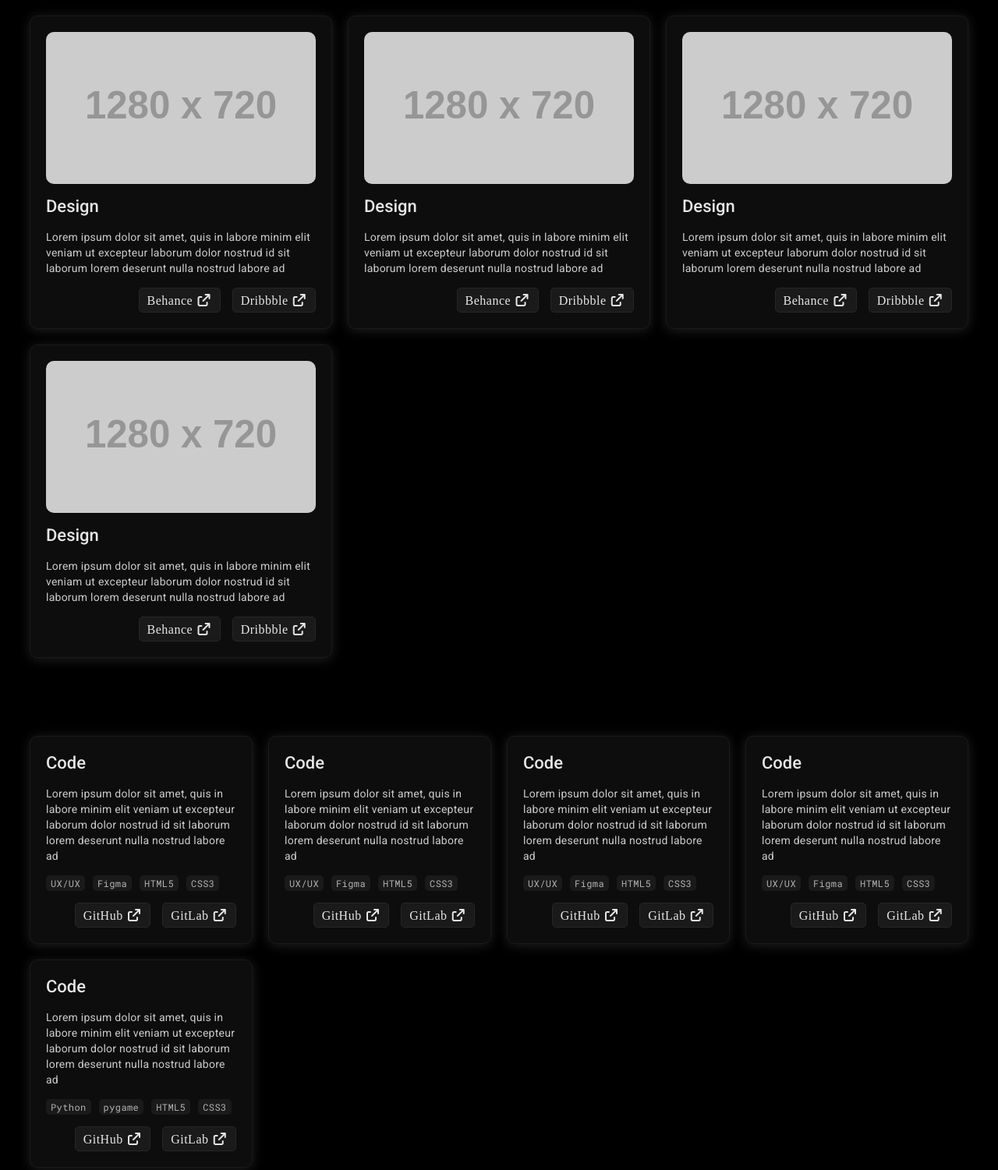
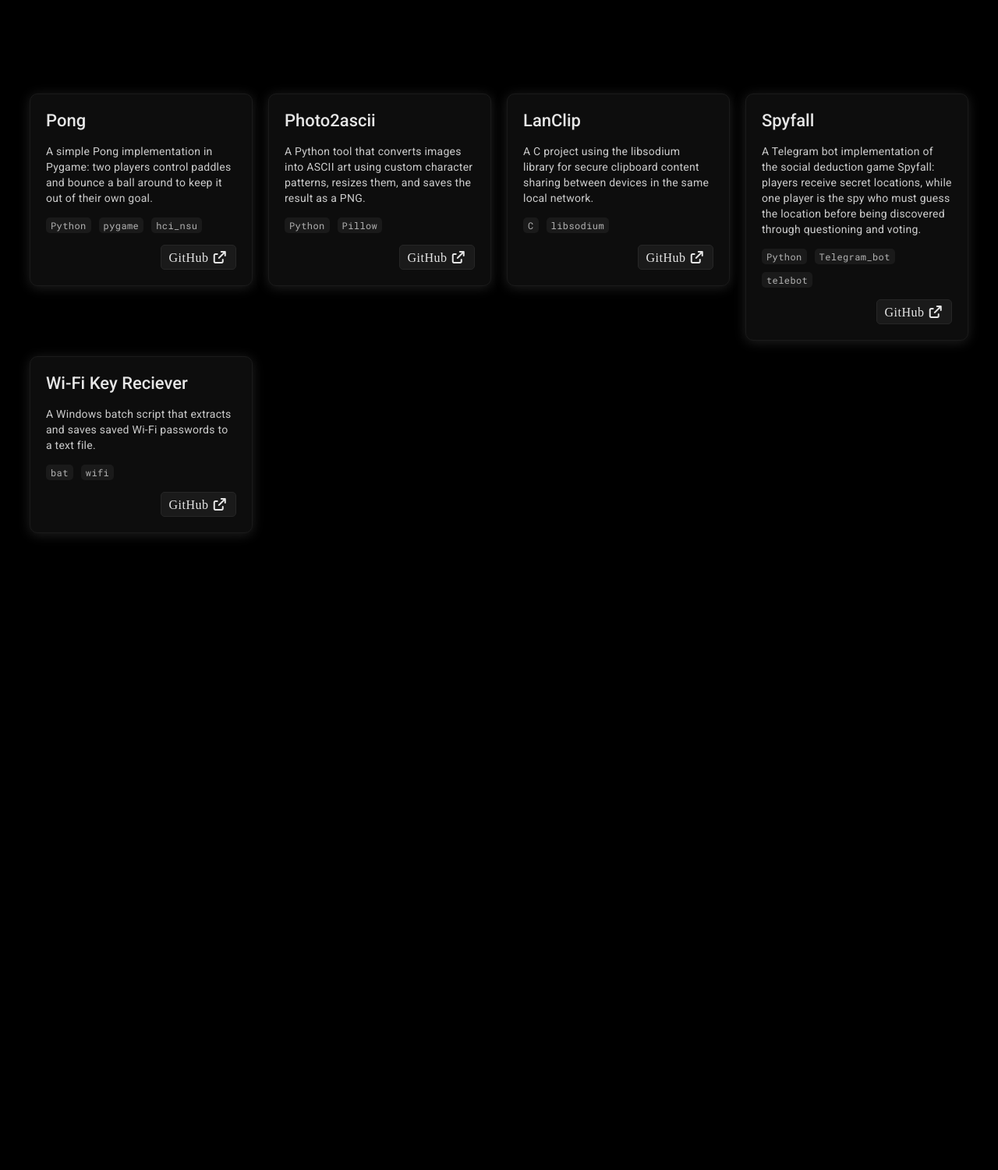
Before and after one commit to alyreniko/website, a plain HTML site: page index.html in a window 1280 px wide. Shown: the part 400-1901 px from the top of the page at 78% size. After the commit the page ends 1184 px from the top, so only its background shows below. Drawn offline with Linux system fonts and the light colour scheme; placeholder pictures from the web are drawn by us.

Commit message:
chore: Add a project to rendering projects on JavaScript cards
The changes replace static HTML cards with dynamic rendering through JavaScript, using a projects array as the data source. Each project entry contains details like title, description, tags and links that get transformed into DOM elements.

```diff
--- a/index.html
+++ b/index.html
@@ -22,160 +22,62 @@
                 <span class="identity__alias">ALYRENIKO</span>
             </h1>
         </main>
-        <section class="design-portfolio projects">
-            <div class="card">
-                <img class="card__image" src="https://dummyimage.com/1280x720/222/aaa" alt="card__image" width="100%"/>
-                <h3 class="card__title">Design</h3>
-                <p class="card__description"> Lorem ipsum dolor sit amet, quis in labore minim elit veniam ut excepteur laborum dolor nostrud id sit laborum lorem deserunt nulla nostrud labore ad</p>
+        <section id="design" class="design-portfolio projects"></section>
+        <section id="code" class="code-portfolio projects"></section>
+
+        <script>
+        const projects = [
+          {
+            type: "code", title: "Pong",
+            description: "A simple Pong implementation in Pygame: two players control paddles and bounce a ball around to keep it out of their own goal.",
+            tags: ["Python", "pygame", "hci_nsu"],
+            links: [{ text: "GitHub", url: "https://github.com/alyreniko/pong-pygame" }]
+          },
+          {
+            type: "code", title: "Photo2ascii",
+            description: "A Python tool that converts images into ASCII art using custom character patterns, resizes them, and saves the result as a PNG.",
+            tags: ["Python", "Pillow"],
+            links: [{ text: "GitHub", url: "https://github.com/alyreniko/photo2ascii-dithering" }]
+          },
+          {
+            type: "code", title: "LanClip",
+            description: "A C project using the libsodium library for secure clipboard content sharing between devices in the same local network.",
+            tags: ["C", "libsodium"],
+            links: [{ text: "GitHub", url: "https://github.com/alyreniko/lanclip" }]
+          },
+          {
+            type: "code", title: "Spyfall",
+            description: "A Telegram bot implementation of the social deduction game Spyfall: players receive secret locations, while one player is the spy who must guess the location before being discovered through questioning and voting.",
+            tags: ["Python", "Telegram_bot", "telebot"],
+            links: [{ text: "GitHub", url: "https://github.com/alyreniko/spyfall-telegram-bot" }]
+          },
+          {
+            type: "code", title: "Wi-Fi Key Reciever",
+            description: "A Windows batch script that extracts and saves saved Wi-Fi passwords to a text file.",
+            tags: ["bat", "wifi"],
+            links: [{ text: "GitHub", url: "https://github.com/alyreniko/wfpe" }]
+          }
+        ];
+
+        function renderProjects(type, containerId) {
+          const container = document.getElementById(containerId);
+          container.innerHTML = projects
+            .filter(p => p.type === type)
+            .map(p => `
+              <div class="card">
+                ${p.image ? `<img class="card__image" src="${p.image}" alt="${p.title}"/>` : ""}
+                <h3 class="card__title">${p.title}</h3>
+                <p class="card__description">${p.description}</p>
+                ${p.tags ? `<div class="card__tags">${p.tags.map(t => `<p>${t}</p>`).join("")}</div>` : ""}
                 <div class="card__links">
-                    <a href="">Behance <i class="fa-solid fa-arrow-up-right-from-square"></i></a>
-                    <a href="">Dribbble <i class="fa-solid fa-arrow-up-right-from-square"></i></a>
+                  ${p.links.map(l => `<a target="_blank" href="${l.url}">${l.text} <i class="fa-solid fa-arrow-up-right-from-square"></i></a>`).join("")}
                 </div>
-            </div>
-            <div class="card">
-                <img
-                    class="card__image"
-                    src="https://dummyimage.com/1280x720/222/aaa"
-                    alt="card__image"
-                    width="100%"
-                />
-                <h3 class="card__title">Design</h3>
-                <p class="card__description">
-                    Lorem ipsum dolor sit amet, quis in labore minim elit veniam
-                    ut excepteur laborum dolor nostrud id sit laborum lorem
-                    deserunt nulla nostrud labore ad
-                </p>
-                <div class="card__links">
-                    <a href=""
-                        >Behance
-                        <i class="fa-solid fa-arrow-up-right-from-square"></i
-                    ></a>
-                    <a href=""
-                        >Dribbble
-                        <i class="fa-solid fa-arrow-up-right-from-square"></i
-                    ></a>
-                </div>
-            </div>
-            <div class="card">
-                <img
-                    class="card__image"
-                    src="https://dummyimage.com/1280x720/222/aaa"
-                    alt="card__image"
-                    width="100%"
-                />
-                <h3 class="card__title">Design</h3>
-                <p class="card__description">
-                    Lorem ipsum dolor sit amet, quis in labore minim elit veniam
-                    ut excepteur laborum dolor nostrud id sit laborum lorem
-                    deserunt nulla nostrud labore ad
-                </p>
-                <div class="card__links">
-                    <a href=""
-                        >Behance
-                        <i class="fa-solid fa-arrow-up-right-from-square"></i
-                    ></a>
-                    <a href=""
-                        >Dribbble
-                        <i class="fa-solid fa-arrow-up-right-from-square"></i
-                    ></a>
-                </div>
-            </div>
-            <div class="card">
-                <img
-                    class="card__image"
-                    src="https://dummyimage.com/1280x720/222/aaa"
-                    alt="card__image"
-                    width="100%"
-                />
-                <h3 class="card__title">Design</h3>
-                <p class="card__description">
-                    Lorem ipsum dolor sit amet, quis in labore minim elit veniam
-                    ut excepteur laborum dolor nostrud id sit laborum lorem
-                    deserunt nulla nostrud labore ad
-                </p>
-                <div class="card__links">
-                    <a href=""
-                        >Behance
-                        <i class="fa-solid fa-arrow-up-right-from-square"></i
-                    ></a>
-                    <a href=""
-                        >Dribbble
-                        <i class="fa-solid fa-arrow-up-right-from-square"></i
-                    ></a>
-                </div>
-            </div>
-        </section>
-        <section class="code-portfolio projects">
-            <div class="card">
-                <h3 class="card__title">Code</h3>
-                <p class="card__description"> Lorem ipsum dolor sit amet, quis in labore minim elit veniam ut excepteur laborum dolor nostrud id sit laborum lorem deserunt nulla nostrud labore ad</p>
-                <div class="card__tags">
-                    <p>UX/UX</p>
-                    <p>Figma</p>
-                    <p>HTML5</p>
-                    <p>CSS3</p>
-                </div>
-                <div class="card__links">
-                    <a href="">GitHub <i class="fa-solid fa-arrow-up-right-from-square"></i></a>
-                    <a href="">GitLab <i class="fa-solid fa-arrow-up-right-from-square"></i></a>
-                </div>
-            </div>
-            <div class="card">
-                <h3 class="card__title">Code</h3>
-                <p class="card__description"> Lorem ipsum dolor sit amet, quis in labore minim elit veniam ut excepteur laborum dolor nostrud id sit laborum lorem deserunt nulla nostrud labore ad</p>
-                <div class="card__tags">
-                    <p>UX/UX</p>
-                    <p>Figma</p>
-                    <p>HTML5</p>
-                    <p>CSS3</p>
-                </div>
-                <div class="card__links">
-                    <a href="">GitHub <i class="fa-solid fa-arrow-up-right-from-square"></i></a>
-                    <a href="">GitLab <i class="fa-solid fa-arrow-up-right-from-square"></i></a>
-                </div>
-            </div>
-            <div class="card">
-                <h3 class="card__title">Code</h3>
-                <p class="card__description"> Lorem ipsum dolor sit amet, quis in labore minim elit veniam ut excepteur laborum dolor nostrud id sit laborum lorem deserunt nulla nostrud labore ad</p>
-                <div class="card__tags">
-                    <p>UX/UX</p>
-                    <p>Figma</p>
-                    <p>HTML5</p>
-                    <p>CSS3</p>
-                </div>
-                <div class="card__links">
-                    <a href="">GitHub <i class="fa-solid fa-arrow-up-right-from-square"></i></a>
-                    <a href="">GitLab <i class="fa-solid fa-arrow-up-right-from-square"></i></a>
-                </div>
-            </div>
-            <div class="card">
-                <h3 class="card__title">Code</h3>
-                <p class="card__description"> Lorem ipsum dolor sit amet, quis in labore minim elit veniam ut excepteur laborum dolor nostrud id sit laborum lorem deserunt nulla nostrud labore ad</p>
-                <div class="card__tags">
-                    <p>UX/UX</p>
-                    <p>Figma</p>
-                    <p>HTML5</p>
-                    <p>CSS3</p>
-                </div>
-                <div class="card__links">
-                    <a href="">GitHub <i class="fa-solid fa-arrow-up-right-from-square"></i></a>
-                    <a href="">GitLab <i class="fa-solid fa-arrow-up-right-from-square"></i></a>
-                </div>
-            </div>
-            <div class="card">
-                <h3 class="card__title">Code</h3>
-                <p class="card__description"> Lorem ipsum dolor sit amet, quis in labore minim elit veniam ut excepteur laborum dolor nostrud id sit laborum lorem deserunt nulla nostrud labore ad</p>
-                <div class="card__tags">
-                    <p>Python</p>
-                    <p>pygame</p>
-                    <p>HTML5</p>
-                    <p>CSS3</p>
-                </div>
-                <div class="card__links">
-                    <a href="">GitHub <i class="fa-solid fa-arrow-up-right-from-square"></i></a>
-                    <a href="">GitLab <i class="fa-solid fa-arrow-up-right-from-square"></i></a>
-                </div>
-            </div>
-        </section>
+              </div>
+            `).join("");
+        }
+
+        renderProjects("design", "design");
+        renderProjects("code", "code");
+        </script>
     </body>
 </html>
--- a/styles.css
+++ b/styles.css
@@ -94,6 +94,7 @@ header a:hover {
     border-radius: 10px;
     padding: 20px;
     gap: 15px;
+    height: fit-content;
 }
 
 .card__image {
```
